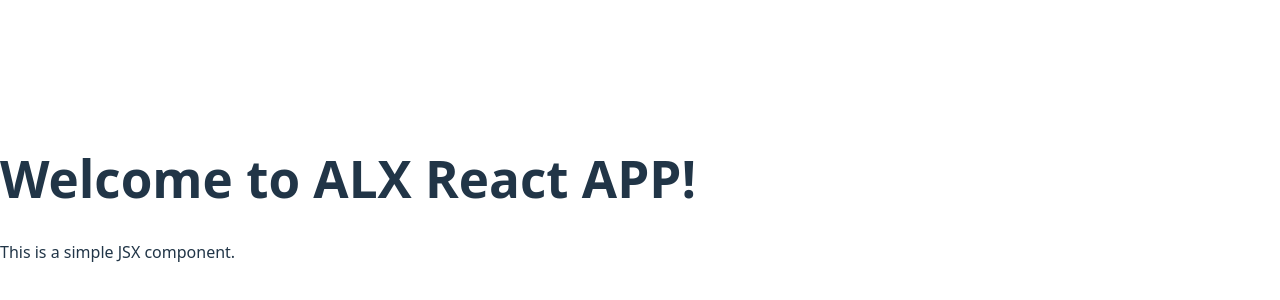
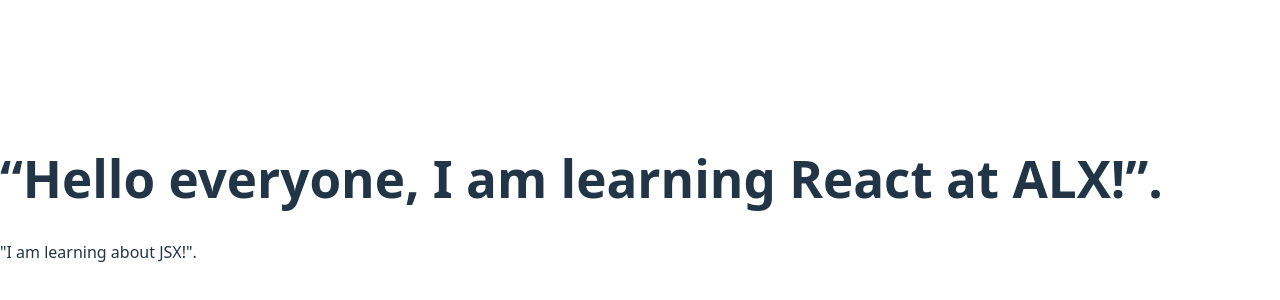
Before and after one commit to zeee126/alx-fe-reactjs, a React (Vite) app in the folder alx-react-app/: page / in a window 1280 px wide. Shown: the part 202-502 px from the top of the page. Built offline with nearby package versions, Linux system fonts and the light colour scheme.

Commit message:
modify jsx

```diff
--- a/alx-react-app/src/components/WelcomeMessage.jsx
+++ b/alx-react-app/src/components/WelcomeMessage.jsx
@@ -1,8 +1,8 @@
 function WelcomeMessage() {
   return (
     <div>
-      <h1>Welcome to ALX React APP!</h1>
-      <p>This is a simple JSX component.</p>
+      <h1>“Hello everyone, I am learning React at ALX!”.</h1>
+      <p>"I am learning about JSX!".</p>
     </div>
   );
 }
```
